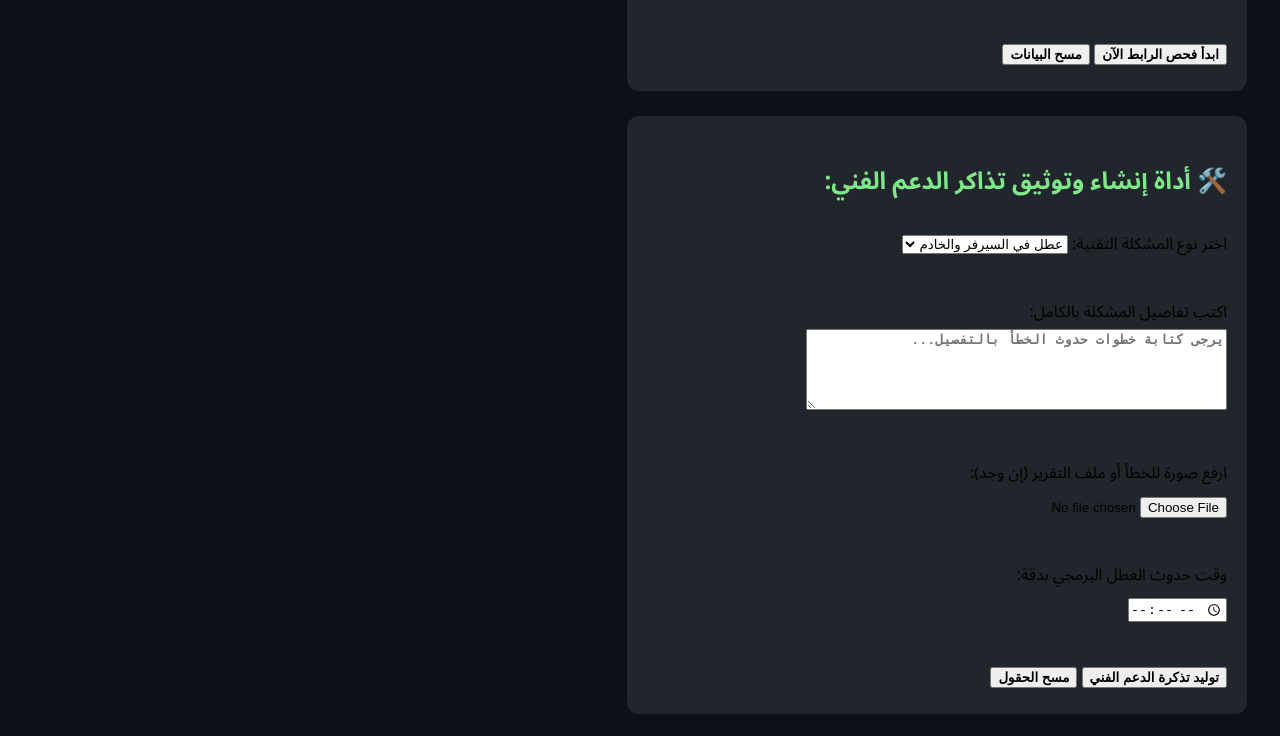
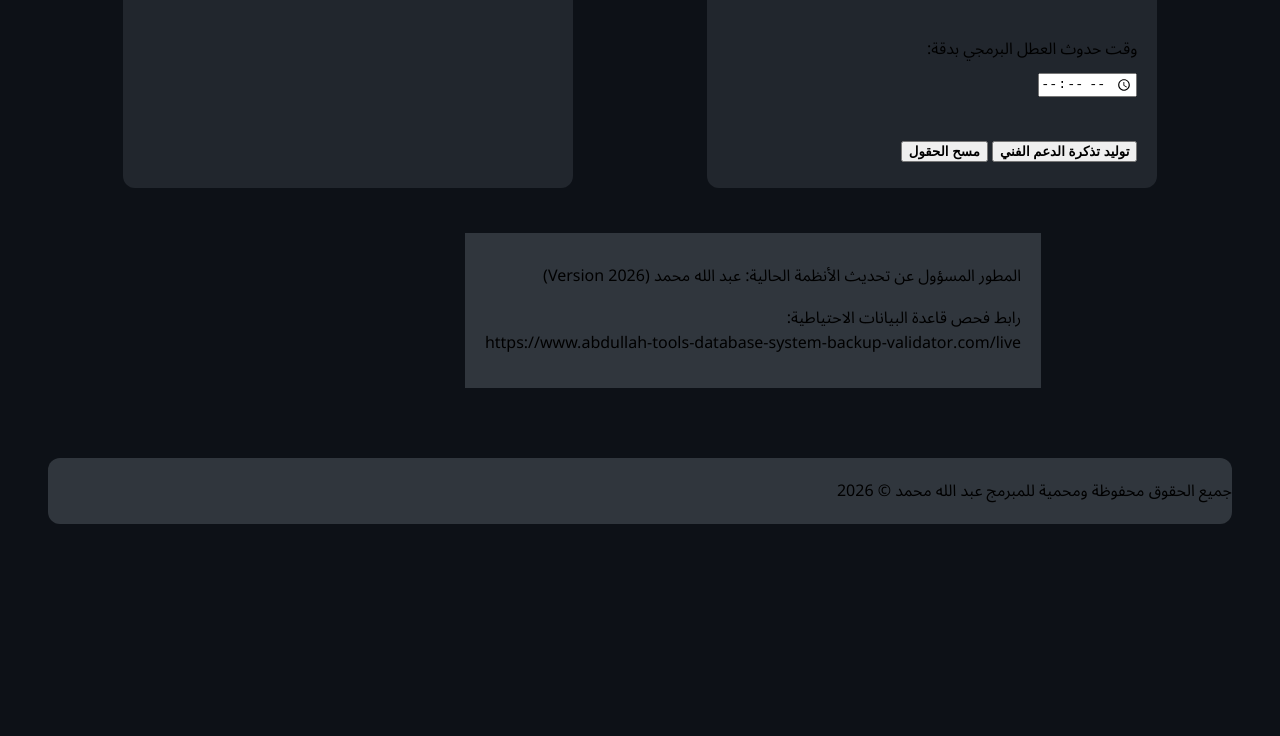
Before and after one commit to Raifonsamp420/Abdullah-Tools, a plain HTML site: page index.html in a window 1280 px wide. Shown: the part 1379-2115 px from the top of the page. After the commit the page ends 1936 px from the top, so only its background shows below. Drawn offline with Linux system fonts and the light colour scheme.

Commit message:
ييApplied Flexbox to tools container, fixed contrast issues
- Wrapped the 4 tool-box divs in .tools-container with display:flex, wrap, gap, and justify-content
- Fixed a margin+gap conflict on tool-box
- Fixed low-contrast background colors on footer-box and system-info-box

```diff
--- a/index.html
+++ b/index.html
@@ -17,6 +17,7 @@
 <p>أدوات سريعة وخفيفة تساعدك في إنجاز مهامك اليومية بضغطة زر واحدة</p>
 </div>
 <br><br>
+<div class="tools-container">
 <div class="tool-box">
 <h2>🛠️ أداة توليد وفحص كلمة المرور الآمنة:</h2>
 <form action="/generate" method="post">
@@ -110,7 +111,6 @@
  <input type="submit" value="ابدأ تحليل السيرفر">
  <input type="reset" value="مسح الحقول">
 </form>
-<br><br>
 </div>
 <div class="system-info-box">
 <p>المطور المسؤول عن تحديث الأنظمة الحالية: عبد الله محمد <bdi>(Version 2026)</bdi></p>
--- a/style.css
+++ b/style.css
@@ -37,13 +37,13 @@ box-shadow: 0 4px 12px rgba(255, 255, 255, 0.15);
 /* استهداف صناديق الأدوات الأربعة عبر الـ Class لمنحها خلفية معمارية بارزة */
 .tool-box {
     background-color: #21262d;
+
 padding: 20px;
-margin: 25px;
-width: 620px;
+width: 450px;
 border-radius: 12px;
 }
 .footer-box {
-background-color: var(--main-bg-color);
+background-color:#30363d;
 margin: 25px;
 width: calc(100% - 80px);
 border-radius: 12px;
@@ -58,7 +58,7 @@ label {
 
 }
 .system-info-box {
-   background-color: #0d1117;
+   background-color:#30363d;
    padding: 15px 20px;
    margin: 25px;
    width: fit-content;
@@ -95,3 +95,13 @@ input[value="A7b$m#K9_Wq2"] {
 input[type="submit"] {
    transition: all 0.3s ease;
 }
+.tools-container {
+    display: flex;
+    flex-wrap: wrap;
+   justify-content: space-evenly;
+   gap: 20px
+
+}
+.header-box p {
+    color: #7ee787;
+}
```
